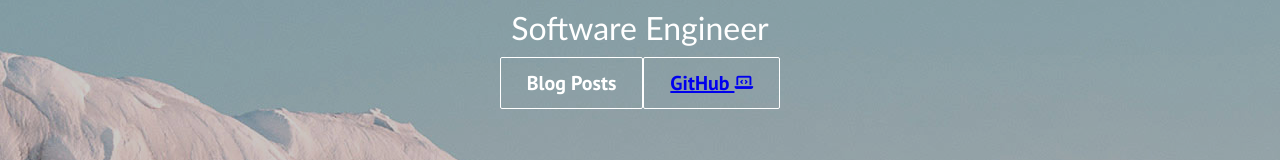
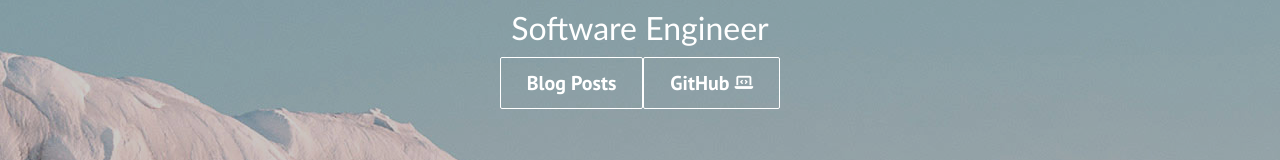
Before and after one commit to xJWzZ/react-personal-website-1, a React (Create React App) app: page / in a window 1280 px wide. Shown: the part 441-601 px from the top of the page. Built offline with nearby package versions, Linux system fonts and the light colour scheme.

Commit message:
Issue Github button looks like hyperlink rather than button Root Cause React Router Dom helps with removing these which wasn't being used. Solution Incorporate React router dom Link 'to' attribute to help with changing UI

```diff
--- a/src/App.js
+++ b/src/App.js
@@ -17,6 +17,10 @@ function App() {
           <Route path='/workexperience' Component={WorkExperience}/>
           <Route path='/hobbies' Component={Hobbies}/>
           <Route path='/work/guidewire' Component={Guidewire}/>
+          <Route path='/github' Component={() => {
+            window.location.href = 'https://github.com/xJWzZ/react-personal-website-1';
+            return null
+          }}/>
         </Routes>
         <Footer></Footer>
       </Router>
--- a/src/Components/HeroSection.css
+++ b/src/Components/HeroSection.css
@@ -7,7 +7,6 @@ video {
   }
 
   .hero-container {
-    /* background: url('/images/img-home.jpg') center center/cover no-repeat; */
     height: 100vh;
     width: 100%;
     display: flex;
@@ -69,5 +68,17 @@ video {
     .btn {
       width: 100%;
       margin-top: 100px;
+      color: #fff
     }
   }
+
+  .lnk-github {
+    color: #ffffff;
+    text-decoration: none;
+
+  }
+  .lnk-github:hover {
+    background: #fff;
+    color: #242424;
+    transition: all 0.3s ease-out;
+  }
--- a/src/Components/HeroSection.js
+++ b/src/Components/HeroSection.js
@@ -18,7 +18,9 @@ function HeroSection() {
             <Button className="btn-github" buttonStyle='btn--outline'
             buttonSize='btn--large'
             >
-                <Link to='https://github.com/xJWzZ/react-personal-website-1'>GitHub <i class="fa-solid fa-laptop-code fa-xs"></i></Link>
+                <Link to='/github' className='lnk-github'>
+                    GitHub <i class="fa-solid fa-laptop-code fa-xs"></i>
+                </Link>
             </Button>
         </div>
     </div>
```
